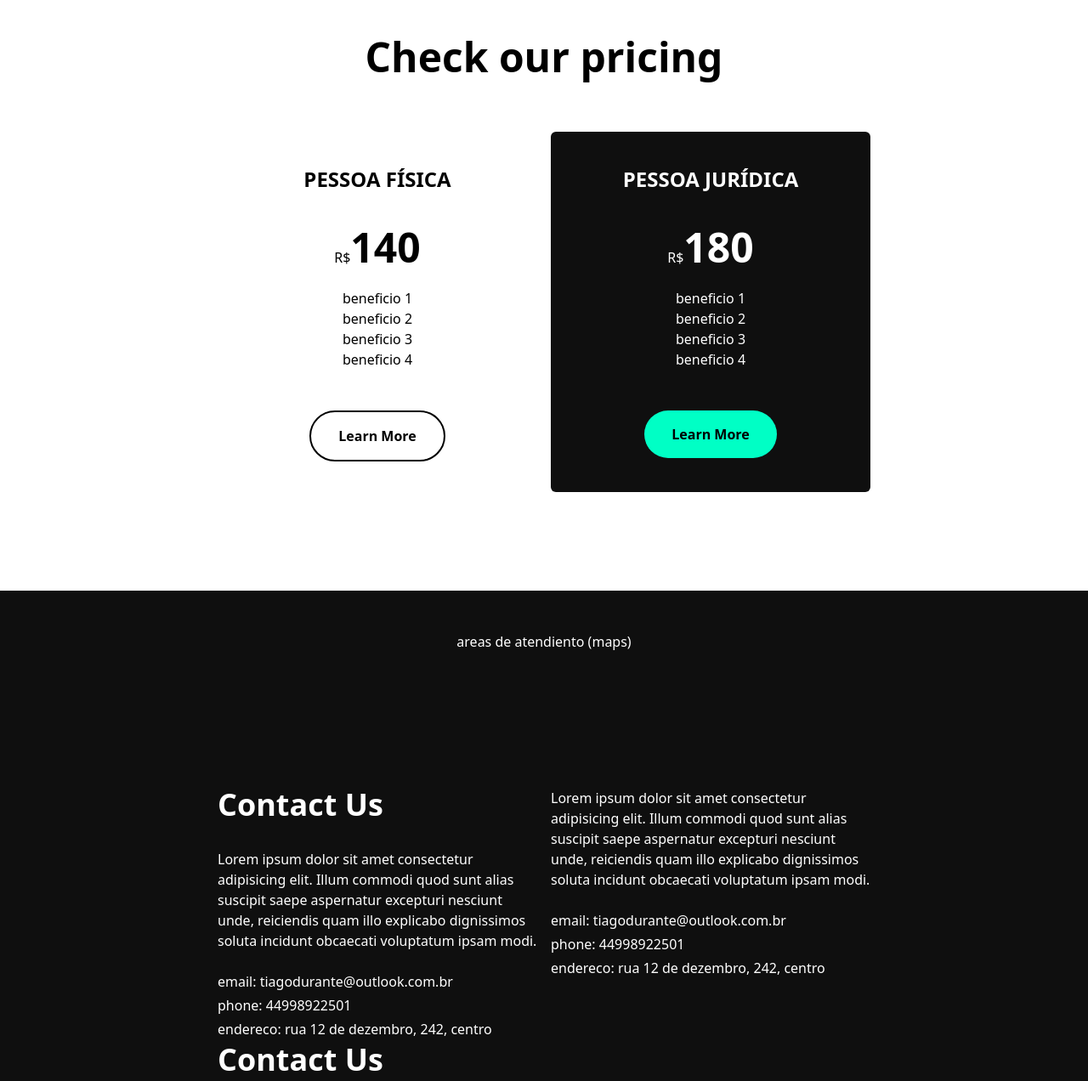
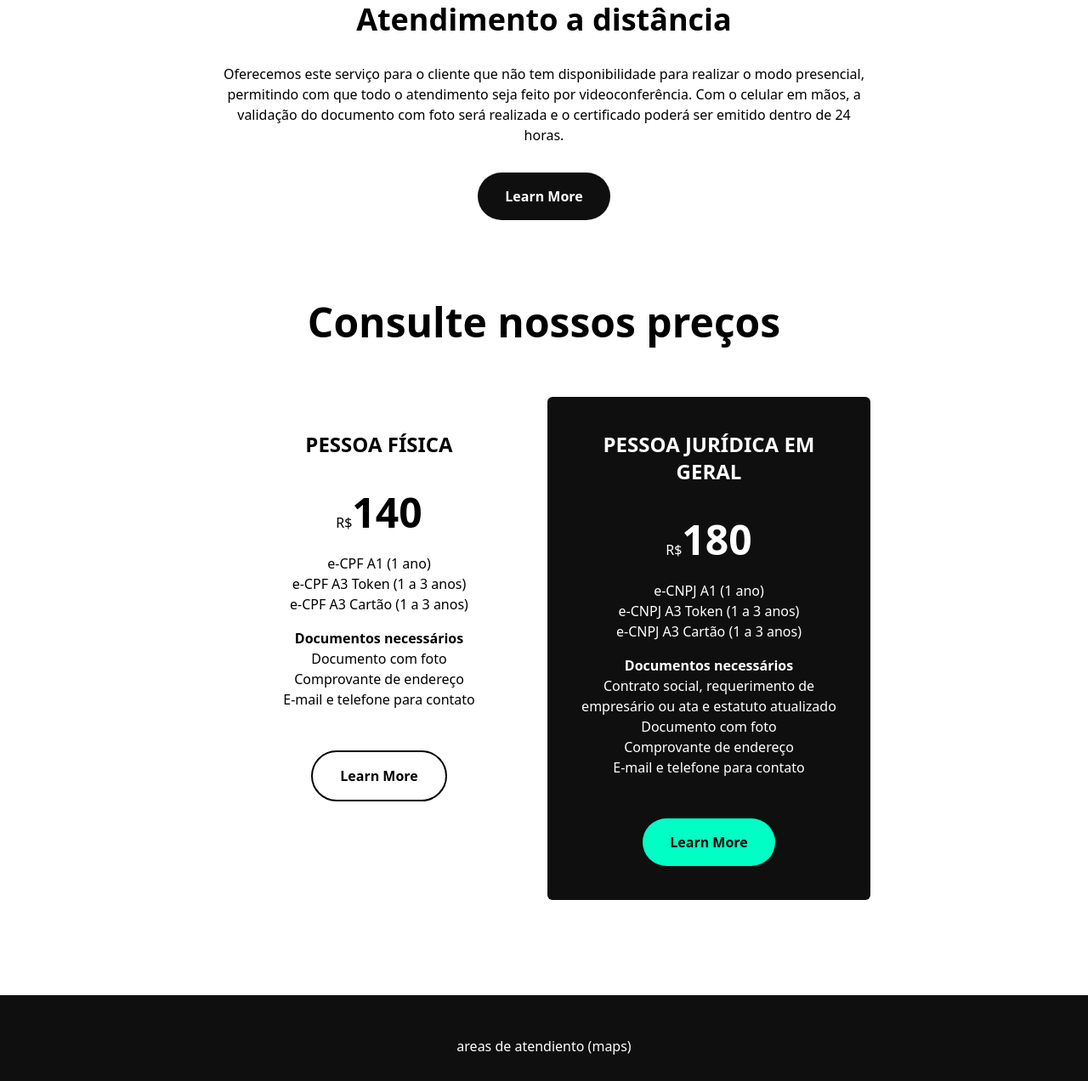
Before and after one commit to tiagodurante/renovacert-landing, a Gatsby site: page / in a window 1280 px wide. Shown: the part 1901-3173 px from the top of the page at 85% size. Built offline with nearby package versions, Linux system fonts and the light colour scheme; Gatsby itself is replaced by a stand-in of ours.

Commit message:
grid implemented

```diff
--- a/src/components/Price.tsx
+++ b/src/components/Price.tsx
@@ -12,7 +12,7 @@ interface PriceProps {
 const Price: FC<PriceProps> = (props) => {
   return (
     <>
-      <div className={`bg-${props.bgColor} sm:px-8 py-10 text-center ${props.customClass}`}>
+      <div className={`bg-${props.bgColor} px-4 sm:px-8 py-10 text-center ${props.customClass}`}>
         <p className={`text-${props.txColor} uppercase text-lg sm:text-1xl lg:text-2xl font-bold`}>{props.title}</p>
         <div className={`text-${props.txColor} pb-6 pt-10 font-medium`}>R$<span className="text-5xl font-bold">{props.price}</span></div>
         {props.children}
--- a/src/pages/index.tsx
+++ b/src/pages/index.tsx
@@ -1,6 +1,7 @@
 import * as React from "react";
 import AppSection from '../components/Section'
 import AppPrice from '../components/Price'
+import AppColumn from '../components/Column'
 import "../styles/global.css";
 
 const IndexPage = () => {
@@ -23,20 +24,20 @@ const IndexPage = () => {
         <div className="text-center">
           <h3 className="text-black font-bold text-4xl sm:text-5xl">Uma assinatura digital para diversos serviços</h3>
         </div>
-        <div className={`sm:columns-3 md:py-16`}>
+        <AppColumn quantity={3}>
           <div className="text-center py-10">
-            <h5 className="text-2xl">Anti-spam</h5>
-            <p>Lorem ipsum dolor sit amet consectetur adipisicing elit.</p>
+            <h5 className="text-2xl">Emissão de nota fiscal</h5>
+            <p>Realize a emissão de notas fiscais para sua empresa ou produtor rural</p>
           </div>
           <div className="text-center py-10">
-            <h5 className="text-2xl">Anti-spam</h5>
-            <p>Lorem ipsum dolor sit amet consectetur adipisicing elit.</p>
+            <h5 className="text-2xl">Serviços do governo</h5>
+            <p>Acesse todos os serviços disponibilizados pelo governo federal e estadual de forma ilimitada com sua assinatura digital</p>
           </div>
           <div className="text-center py-10">
-            <h5 className="text-2xl">Anti-spam</h5>
-            <p>Lorem ipsum dolor sit amet consectetur adipisicing elit.</p>
+            <h5 className="text-2xl">Assinatura digital</h5>
+            <p>Assine documentos digitais de forma segura</p>
           </div>
-        </div>
+        </AppColumn>
       </AppSection>
       <AppSection bgColor="white">
         <div className="text-center">
@@ -48,30 +49,37 @@ const IndexPage = () => {
       <AppSection bgColor="white">
         <div className="text-center">
           <h3 className="text-black font-bold text-4xl">Atendimento a distância</h3>
-          <p className="text-black mt-8">Lorem ipsum dolor sit amet consectetur adipisicing elit. Nulla impedit aliquid mollitia, ea dignissimos a iure libero quisquam blanditiis incidunt eius ratione praesentium tenetur voluptatem dolor cupiditate assumenda porro eveniet.</p>
+          <p className="text-black mt-8">Oferecemos este serviço para o cliente que não tem disponibilidade para realizar o modo presencial, permitindo com que todo o atendimento seja feito por videoconferência. Com o celular em mãos, a validação do documento com foto será realizada e o certificado poderá ser emitido dentro de 24 horas.</p>
           <button className="bg-background mt-8 text-text py-4 px-8 font-bold rounded-full">Learn More</button>
         </div>
       </AppSection>
       <AppSection bgColor="white">
         <div className="text-center">
-          <h3 className="text-black font-bold text-4xl sm:text-5xl">Check our pricing</h3>
+          <h3 className="text-black font-bold text-4xl sm:text-5xl">Consulte nossos preços</h3>
         </div>
-        <div className={`sm:columns-2 md:py-16`}>
+        <AppColumn quantity={2}>
           <AppPrice bgColor="white" txColor="background" title="Pessoa Física" price={140}>
-            <p>beneficio 1</p>
-            <p>beneficio 2</p>
-            <p>beneficio 3</p>
-            <p>beneficio 4</p>
+            <p>e-CPF A1 (1 ano)</p>
+            <p>e-CPF A3 Token (1 a 3 anos)</p>
+            <p>e-CPF A3 Cartão (1 a 3 anos)</p>
+            <p className="font-bold mt-4">Documentos necessários</p>
+            <p>Documento com foto</p>
+            <p>Comprovante de endereço</p>
+            <p>E-mail e telefone para contato</p>
             <button className="bg-text border-black mt-12 text-black border-2 py-4 px-8 font-bold rounded-full">Learn More</button>
           </AppPrice>
-          <AppPrice bgColor="background" txColor="text" title="Pessoa Jurídica" price={180} customClass="rounded-md">
-            <p className="text-text">beneficio 1</p>
-            <p className="text-text">beneficio 2</p>
-            <p className="text-text">beneficio 3</p>
-            <p className="text-text">beneficio 4</p>
+          <AppPrice bgColor="background" txColor="text" title="Pessoa Jurídica em Geral" price={180} customClass="rounded-md">
+            <p className="text-text">e-CNPJ A1 (1 ano)</p>
+            <p className="text-text">e-CNPJ A3 Token (1 a 3 anos)</p>
+            <p className="text-text">e-CNPJ A3 Cartão (1 a 3 anos)</p>
+            <p className="text-text font-bold mt-4">Documentos necessários</p>
+            <p className="text-text">Contrato social, requerimento de empresário ou ata e estatuto atualizado</p>
+            <p className="text-text">Documento com foto</p>
+            <p className="text-text">Comprovante de endereço</p>
+            <p className="text-text">E-mail e telefone para contato</p>
             <button className="bg-secondary mt-12 text-black py-4 px-8 font-bold rounded-full">Learn More</button>
           </AppPrice>
-        </div>
+        </AppColumn>
       </AppSection>
       <AppSection bgColor="background">
         <div className="text-center text-text">
@@ -79,8 +87,9 @@ const IndexPage = () => {
         </div>
       </AppSection>
       <AppSection bgColor="background">
-        <div className={`sm:columns-2 md:py-16`}>
-          <div className="h-fit text-text">
+        <AppColumn quantity={2}>
+        {/* <div className={`grid sm:grid-cols-2 md:py-16`}> */}
+          <div className="text-text">
             <h3 className="text-4xl font-bold mb-8">Contact Us</h3>
             <p className="mb-6">Lorem ipsum dolor sit amet consectetur adipisicing elit. Illum commodi quod sunt alias suscipit saepe aspernatur excepturi nesciunt unde, reiciendis quam illo explicabo dignissimos soluta incidunt obcaecati voluptatum ipsam modi.</p>
             <p className="mb-1">email: tiagodurante@outlook.com.br</p>
@@ -94,7 +103,7 @@ const IndexPage = () => {
             <p className="mb-1">phone: 44998922501</p>
             <p className="mb-1">endereco: rua 12 de dezembro, 242, centro</p>
           </div>
-        </div>
+        </AppColumn>
       </AppSection>
       <AppSection bgColor="background">
         <div className="flex flex-row justify-between">
```
